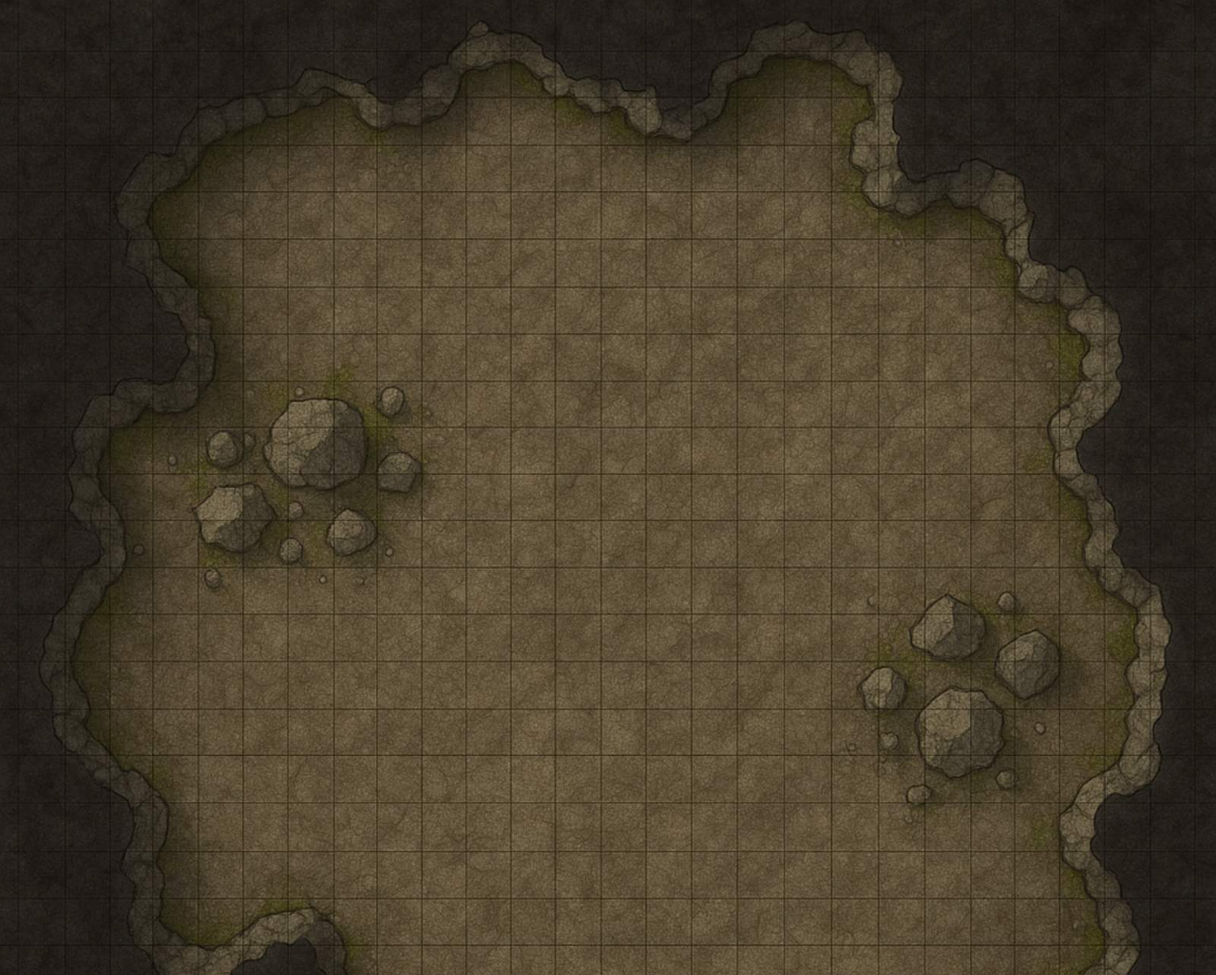
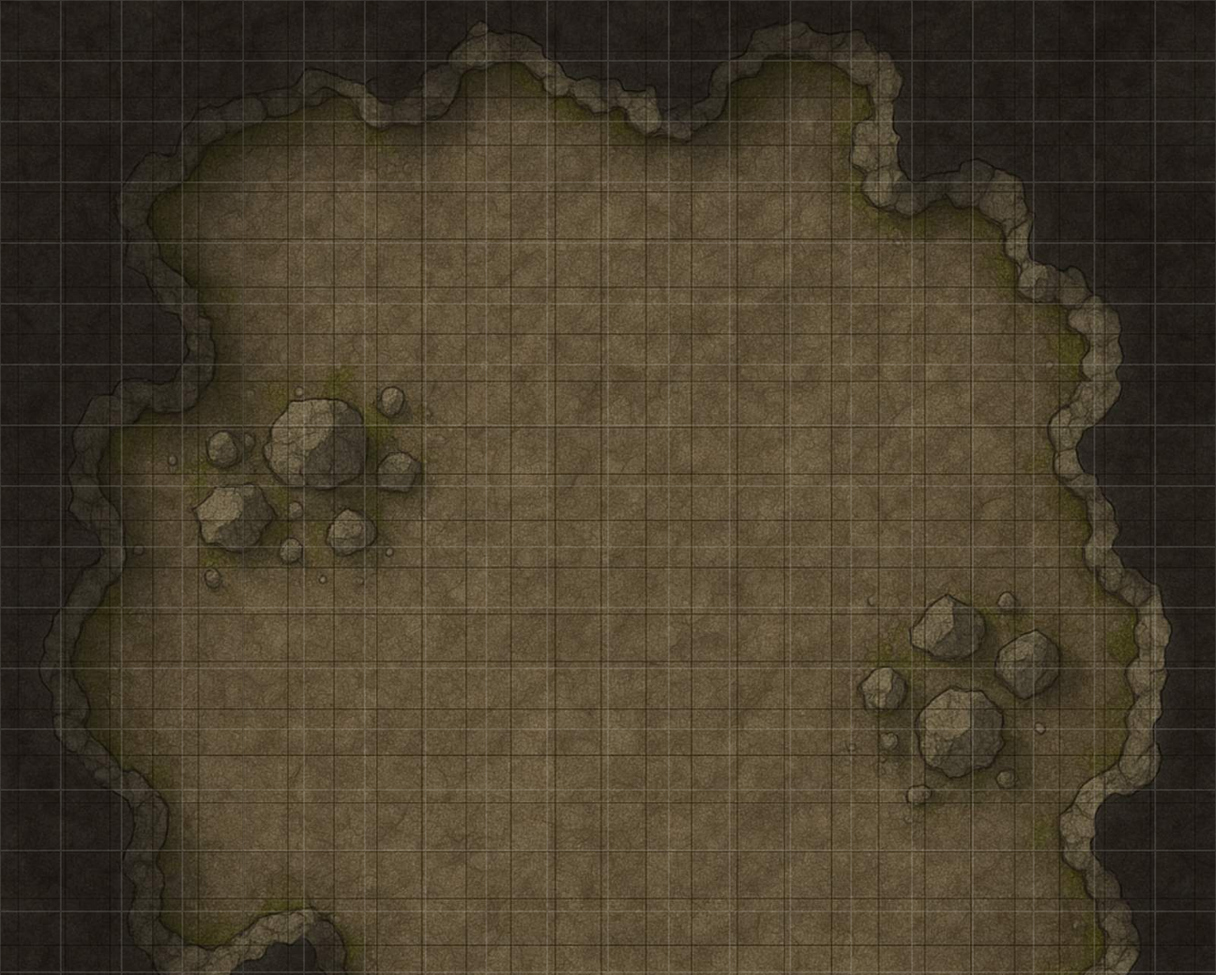
Before and after one commit to periklis20/interactive-map-dnd, a plain HTML site: page index.html in a window 1280 px wide. Shown: the top 1027 px of the page at 95% size. Drawn offline with Linux system fonts and the light colour scheme.

Commit message:
fix grid selection message

```diff
--- a/index.html
+++ b/index.html
@@ -2,14 +2,17 @@
 <html lang="el">
 <head>
     <meta charset="UTF-8" />
-    <meta name="vieport" content="widh=device-width,initial-scale=1.0">
+    <meta name="viewport" content="width=device-width,initial-scale=1.0">
     <title>Interactive Map</title>
     <link rel="stylesheet" href="style.css">
 </head>
 <body>
     <div class="map-container">
-        <img src="map.jpg" alt="χαρτης εκστρατειας">
+        <img src="map.jpg" alt="Map" class="map-image">
+        <div class="grid"></div>
     </div>
+    <script src="script.js">
+    </script>
+</body>
 
-</body>
 </html>
--- /dev/null
+++ b/script.js
@@ -0,0 +1,12 @@
+const grid =
+document.querySelector('.grid');
+
+for (let i = 0; i < 400; i++) {
+    const cell =
+document.createElement('div');
+    cell.classList.add('grid-cell');
+    cell.addEventListener('click', () => {
+        alert(`clicked cell ${i + 1}`);
+    });
+    grid.appendChild(cell);
+}
--- a/style.css
+++ b/style.css
@@ -1,17 +1,34 @@
 body{
     margin: 0;
     padding: 0;
+    display: flex;
+    justify-content: center;
+    align-items: center;
     background-color: #111;
 }
 
 .map-container {
-    width: 100vw;
-    height: 100vw;
-    overflow: hidden;
+  position: relative;
+  display: inline-block;
 }
 
-.map-container img {
+.map-image {
+    width: 100%;
+    height: auto;
+   display: block;
+}
+.grid {
+    position: absolute;
+    top: 0;
+    left: 0;
     width: 100%;
     height: 100%;
-    object-fit: cover;
+    display: grid;
+    grid-template-columns: repeat(20, 1fr);
+    grid-template-rows: repeat(20, 1fr);
+    pointer-events: none;
 }
+.grid-cell {
+    border: 1px solid rgba(255, 255, 255, 0.1);
+    pointer-events: auto;
+}
```
